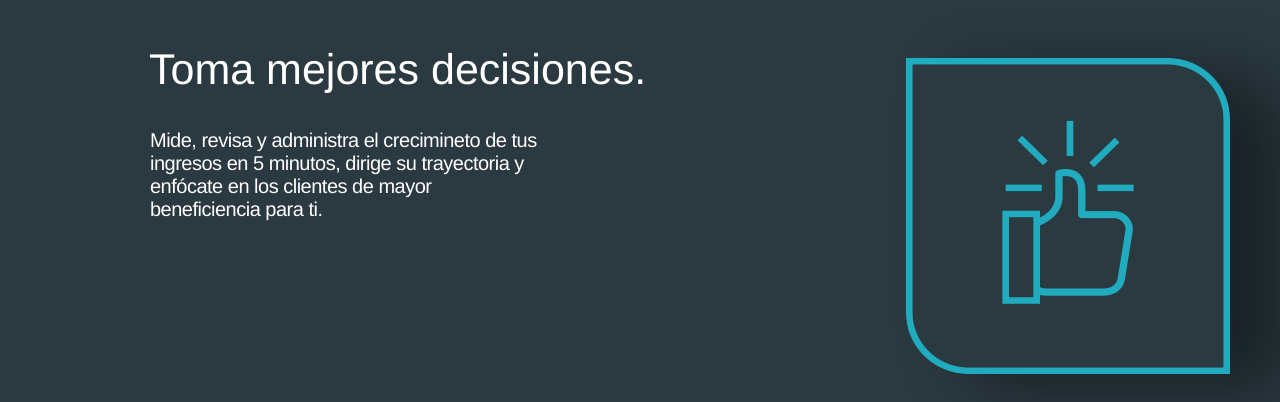
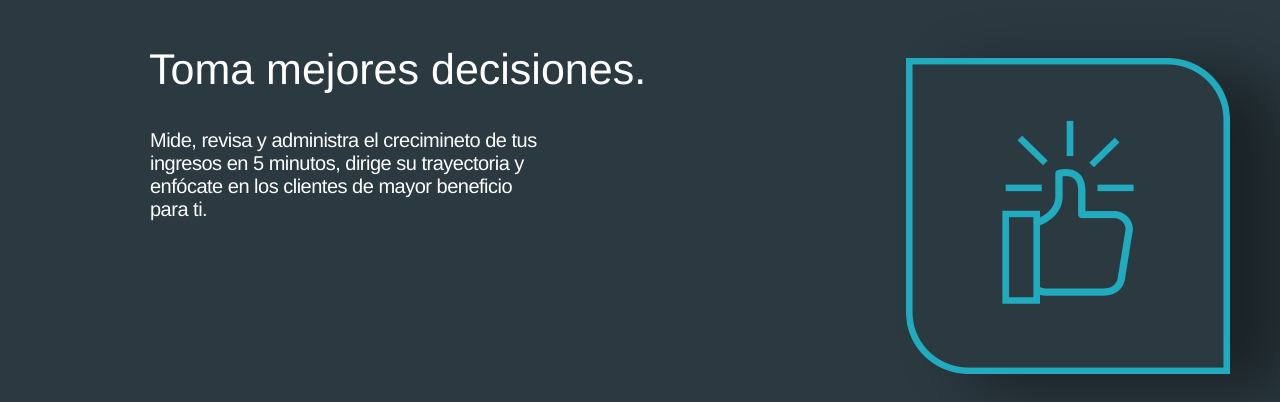
Before and after one commit to gusreyes01/SIAV_site, a Django app: template templates/producto.html in a window 1280 px wide, after a click on "MEJORES DECISIONES". Shown: the part 244-646 px from the top of the page. Run offline with Django 3.2, Linux system fonts and the light colour scheme; the template is opened without the code that fills it, so the values that code supplies are empty; some libraries are stand-ins or nearby versions.

Commit message:
corrected text typos

```diff
--- a/templates/about.html
+++ b/templates/about.html
@@ -20,7 +20,7 @@
         <div class="col-md-3">
             <div class="icon two"></div>
             <h4 class="service-heading">Toma mejores decisiones</h4>
-            <p class="">Mide, revisa y administra el crecimineto de tus ingresos en 5 minutos, dirige su trayectoria y enfócate en los clientes de mayor beneficiencia para ti. </p>
+            <p class="">Mide, revisa y administra el crecimineto de tus ingresos en 5 minutos, dirige su trayectoria y enfócate en los clientes de mayor beneficio para ti. </p>
             <a href="{% url 'producto_option' 2 %}" class="" >Leer más</a>
         </div>
         <div class="col-md-3">
--- a/templates/producto.html
+++ b/templates/producto.html
@@ -51,7 +51,7 @@
                             	<div class="container">
                             		<div class="row">
                         				<h1>Toma mejores decisiones.</h1>
-                						<p>Mide, revisa y administra el crecimineto de tus ingresos en 5 minutos, dirige su trayectoria y enfócate en los clientes de mayor beneficiencia para ti.</p>
+                						<p>Mide, revisa y administra el crecimineto de tus ingresos en 5 minutos, dirige su trayectoria y enfócate en los clientes de mayor beneficio para ti.</p>
                         			</div>
                     				<img src="{{ STATIC_URL }}img/icon-two-big.png" class="fadeRight animated" alt="">
                             	</div>
```
